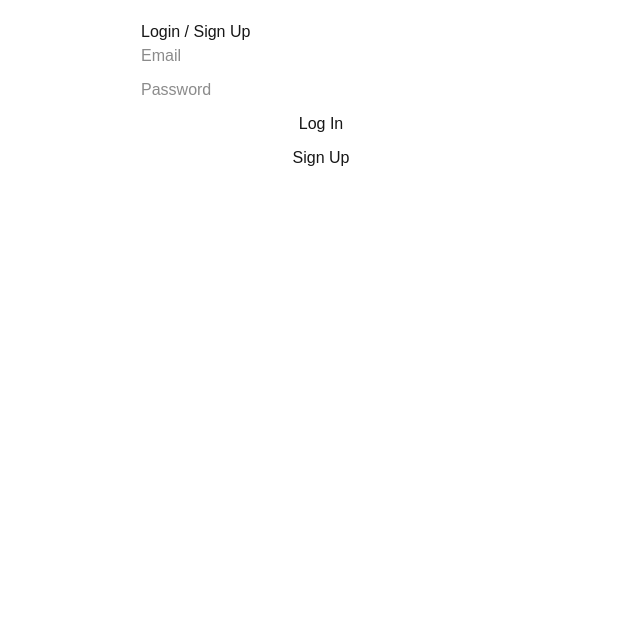
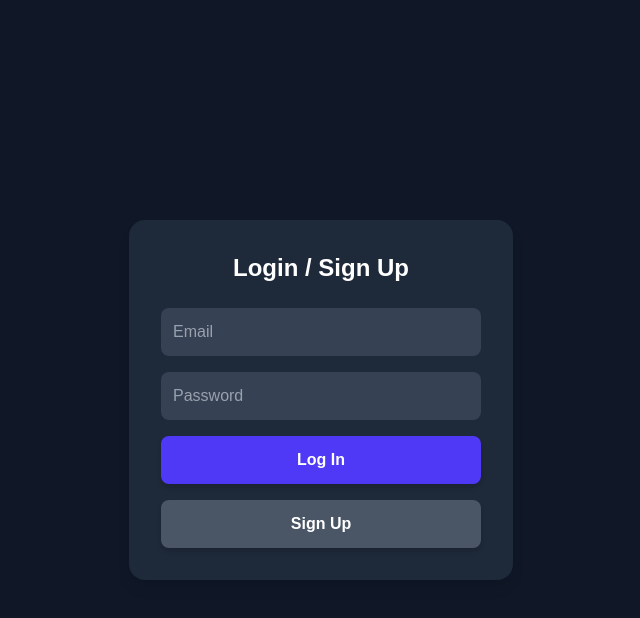
Before and after one commit to herfando/realtime-chat-app, a Next.js app: page /auth in a window 1280 px wide. Shown: the top 618 px of the page, without its empty margins (319-959 px from the left). Built offline with nearby package versions, Linux system fonts and the light colour scheme; no server answers.

Commit message:
edit auth page.tsx

```diff
--- a/src/app/auth/page.tsx
+++ b/src/app/auth/page.tsx
@@ -35,30 +35,57 @@ export default function AuthPage() {
   };
 
   return (
-    <div style={{ padding: '20px', maxWidth: '400px', margin: 'auto' }}>
-      <h1>Login / Sign Up</h1>
-      <form onSubmit={handleLogin} style={{ display: 'flex', flexDirection: 'column', gap: '10px' }}>
+    <div className="flex items-center justify-center min-h-screen bg-gray-900 px-4">
+      <div className="bg-gray-800 p-8 rounded-2xl shadow-lg w-full max-w-sm">
+        {/* Title */}
+        <h1 className="text-2xl font-bold text-center text-white mb-6">
+          Login / Sign Up
+        </h1>
+
+        {/* Form */}
+        <form onSubmit={handleLogin} className="flex flex-col gap-4">
           <input
             type="email"
             placeholder="Email"
             value={email}
             onChange={(e: React.ChangeEvent<HTMLInputElement>) => setEmail(e.target.value)}
             required
+            className="w-full p-3 rounded-lg bg-gray-700 text-white placeholder-gray-400
+                       focus:outline-none focus:ring-2 focus:ring-indigo-500"
           />
+
           <input
             type="password"
             placeholder="Password"
             value={password}
             onChange={(e: React.ChangeEvent<HTMLInputElement>) => setPassword(e.target.value)}
             required
+            className="w-full p-3 rounded-lg bg-gray-700 text-white placeholder-gray-400
+                       focus:outline-none focus:ring-2 focus:ring-indigo-500"
           />
-        <button type="submit" disabled={loading}>
+
+          <button
+            type="submit"
+            disabled={loading}
+            className="w-full py-3 bg-indigo-600 text-white font-semibold rounded-lg
+                       shadow-md hover:bg-indigo-500 transition duration-300
+                       disabled:opacity-50 disabled:cursor-not-allowed"
+          >
             {loading ? 'Loading...' : 'Log In'}
           </button>
-        <button type="button" onClick={handleSignUp} disabled={loading}>
+
+          <button
+            type="button"
+            onClick={handleSignUp}
+            disabled={loading}
+            className="w-full py-3 bg-gray-600 text-white font-semibold rounded-lg
+                       shadow-md hover:bg-gray-500 transition duration-300
+                       disabled:opacity-50 disabled:cursor-not-allowed"
+          >
             Sign Up
           </button>
         </form>
       </div>
+    </div>
   );
 }
```
Lines whose indentation alone changed are shown as unchanged.
